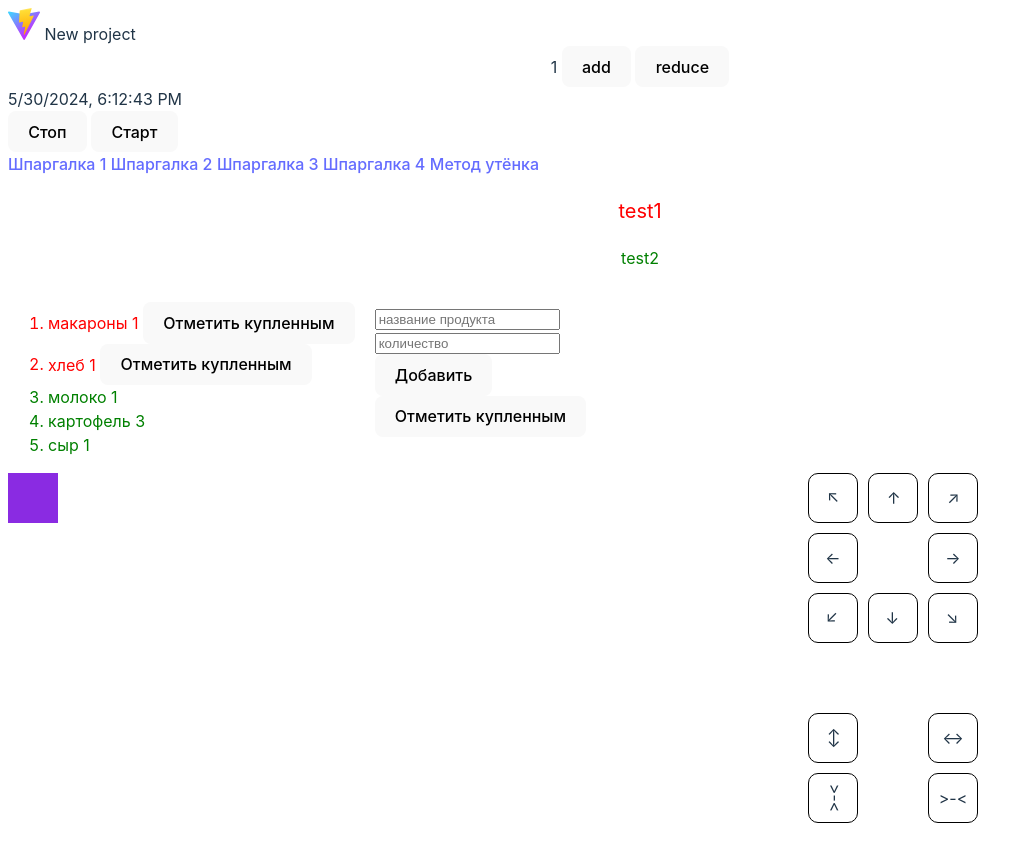
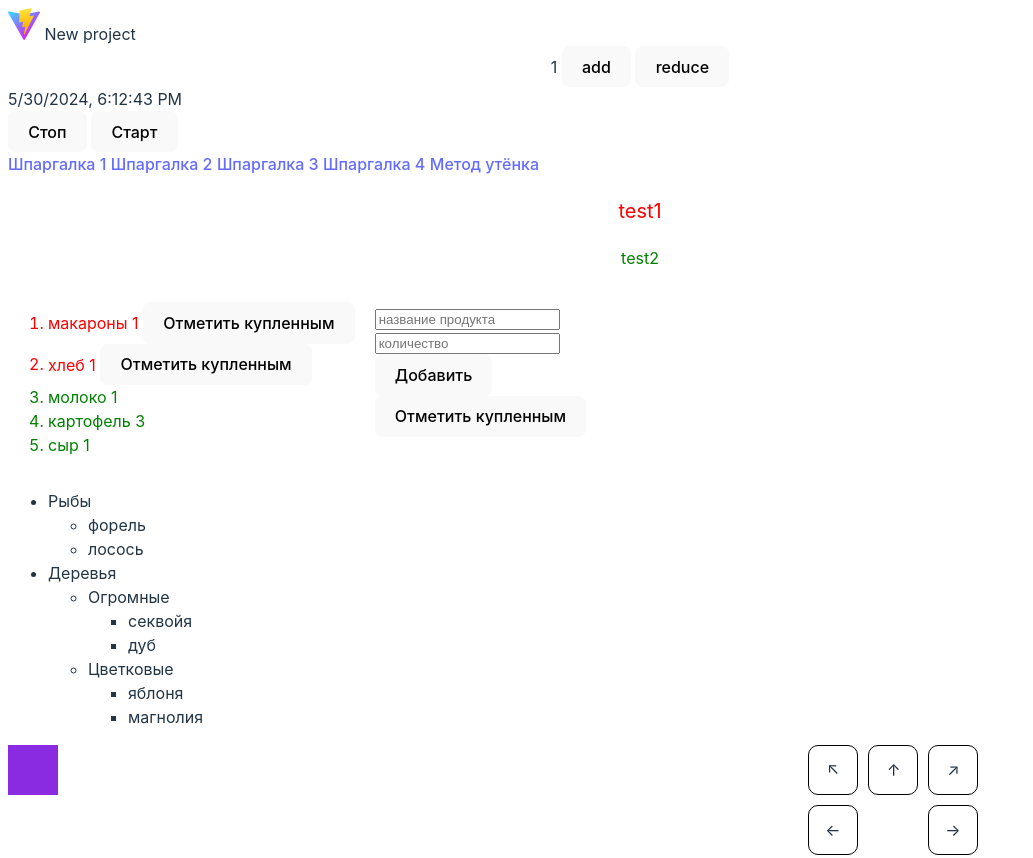
Before and after one commit to Gakmannn/WEB36JS, a website built with Vite: page index.html in a window 1280 px wide. Shown: the top 858 px of the page, without its empty margins (0-1033 px from the left). Built offline with nearby package versions, Linux system fonts and the light colour scheme.

Commit message:
рекурсивный вывод дерева из объекта

```diff
--- a/index.html
+++ b/index.html
@@ -84,7 +84,11 @@
       </div>
     </div>
 
-    <div style="display: flex;">
+    <div id="container">
+      <ul></ul>
+    </div>
+
+    <div style="display: flex;" hidden>
       <div id="canvas">
         <div id="rect" style="top: 0; left:0">
 
--- a/src/main.ts
+++ b/src/main.ts
@@ -2972,3 +2972,41 @@ Object.assign(User.prototype, sayHiMixin);
 // теперь User может сказать Привет
 // @ts-ignore
 console.log(new User("Вася"))
+
+{
+  let data = {
+    "Рыбы": {
+      "форель": {},
+      "лосось": {}
+    },
+    "Деревья": {
+      "Огромные": {
+        "секвойя": {},
+        "дуб": {}
+      },
+      "Цветковые": {
+        "яблоня": {},
+        "магнолия": {}
+      }
+    }
+  } as Record<string, any>
+
+  let container = document.querySelector('#container ul') as HTMLUListElement
+
+  function createTree(container: HTMLUListElement, data: Record<string, any>) {
+    for (let key in data) {
+      if (Object.keys(data[key]).length) {
+        const li = document.createElement('li')
+        li.innerHTML = `${key}<ul></ul>`
+        container.append(li)
+        const ul = li.querySelector('ul') as HTMLUListElement
+        createTree(ul, data[key])
+      } else {
+        container.insertAdjacentHTML('beforeend', `<li>${key}</li>`)
+      }
+    }
+  }
+
+  createTree(container, data)
+
+}
```
